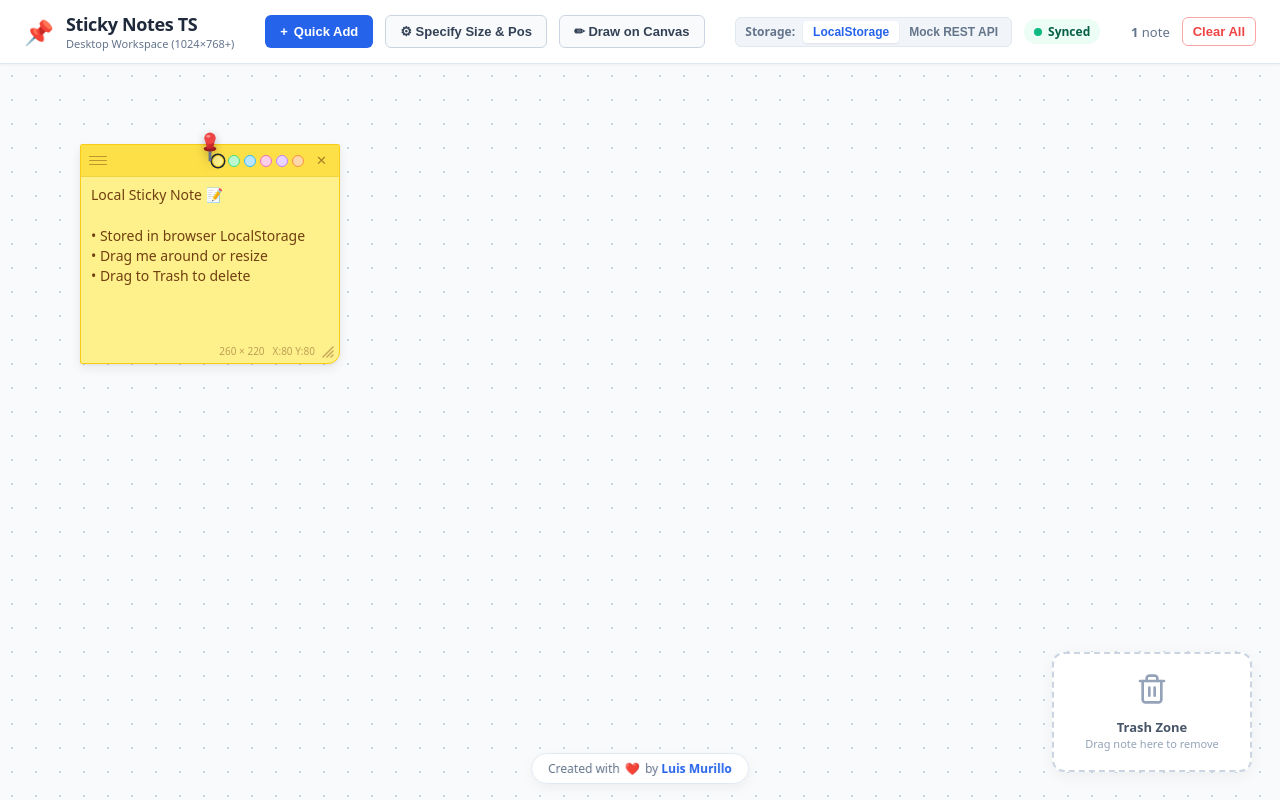
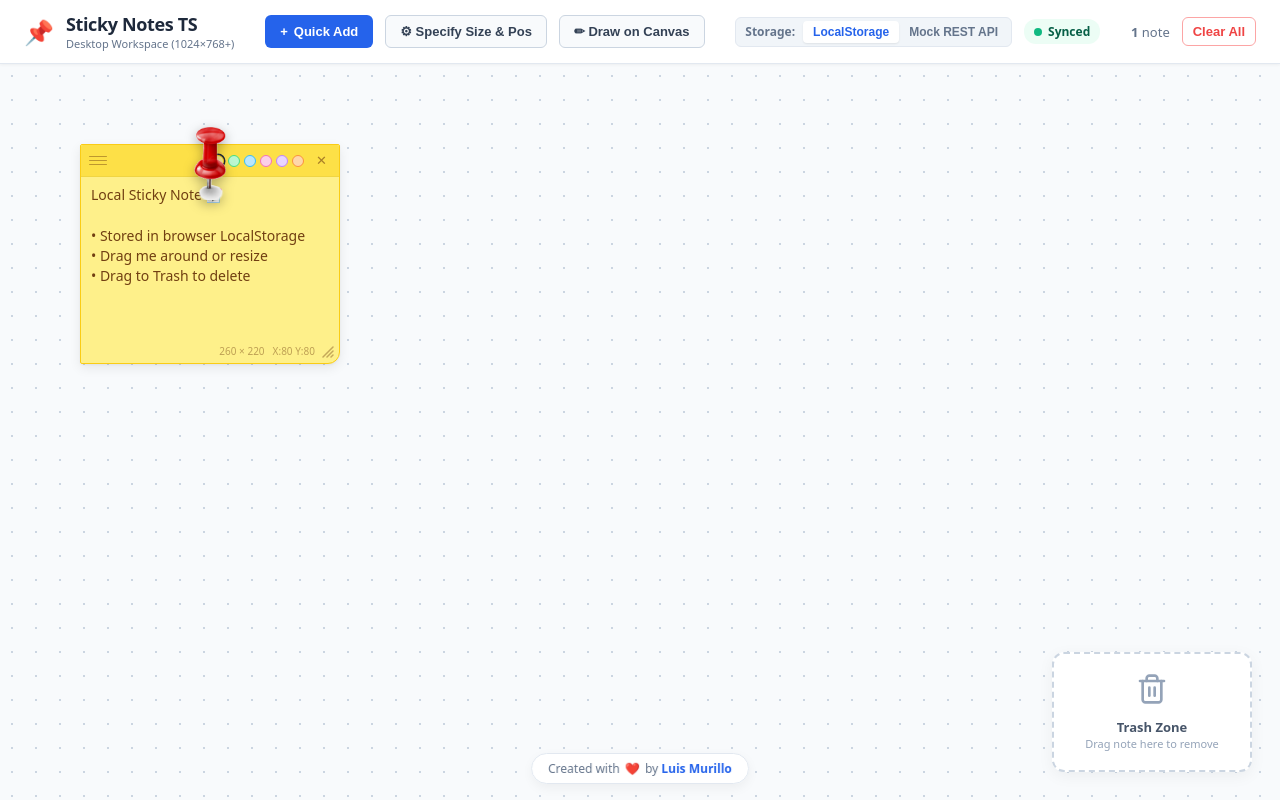
Before and after one commit to luismu/testdataartfrontend, a React (Vite) app: page / in a window 1280 px wide. Built offline with nearby package versions, Linux system fonts and the light colour scheme.

Commit message:
feat: use real pushpin images with dynamic state for pinned and unpinned drag

```diff
--- a/src/index.css
+++ b/src/index.css
@@ -292,26 +292,45 @@ html, body, #root {
 /* Pushpin / Chincheta Element */
 .sticky-thumbtack {
   position: absolute;
-  top: -16px;
+  top: -18px;
   left: 50%;
   transform: translateX(-50%) translateY(0) scale(1) rotate(0deg);
-  opacity: 1;
   pointer-events: none;
-  z-index: 20;
-  transition: transform 0.22s cubic-bezier(0.34, 1.56, 0.64, 1), opacity 0.18s ease;
-  filter: drop-shadow(0 3px 5px rgba(0, 0, 0, 0.28));
+  z-index: 25;
+  transition: transform 0.22s cubic-bezier(0.34, 1.56, 0.64, 1);
+  filter: drop-shadow(0 4px 6px rgba(0, 0, 0, 0.3));
 }
 
 .sticky-thumbtack.unpinned {
-  transform: translateX(-50%) translateY(-24px) scale(0.2) rotate(-20deg);
-  opacity: 0;
-  transition: transform 0.16s ease-in, opacity 0.14s ease-in;
+  transform: translateX(-50%) translateY(-26px) scale(1.08) rotate(-10deg);
+  filter: drop-shadow(0 10px 14px rgba(0, 0, 0, 0.22));
 }
 
-.thumbtack-svg {
+.thumbtack-img {
   display: block;
-  width: 34px;
-  height: 34px;
+  user-select: none;
+  -webkit-user-drag: none;
+  transition: opacity 0.15s ease, transform 0.15s ease;
+}
+
+.thumbtack-img.pin-pinned {
+  width: 32px;
+  height: auto;
+}
+
+.thumbtack-img.pin-unpinned {
+  width: 28px;
+  height: auto;
+}
+
+.thumbtack-img.visible {
+  display: block;
+  opacity: 1;
+}
+
+.thumbtack-img.hidden {
+  display: none;
+  opacity: 0;
 }
 
 /* Header & Drag Area */
--- a/src/presentation/components/StickyNote.tsx
+++ b/src/presentation/components/StickyNote.tsx
@@ -120,33 +120,23 @@ export const StickyNote: React.FC<StickyNoteProps> = memo(
         }}
         onPointerDown={() => onBringToFront(note.id)}
       >
-        {/* Pushpin / Chincheta (pulls out during drag, pins back on release) */}
+        {/* Pushpin / Chincheta (switches between pinned and unpinned states) */}
         <div
           className={`sticky-thumbtack ${isDragging ? 'unpinned' : 'pinned'}`}
           aria-hidden="true"
         >
-          <svg
-            viewBox="0 0 24 24"
-            width="34"
-            height="34"
-            fill="none"
-            className="thumbtack-svg"
-          >
-            <path d="M12 15V22" stroke="#64748b" strokeWidth="2" strokeLinecap="round" />
-            <ellipse cx="12" cy="14" rx="4.5" ry="1.8" fill="#991b1b" />
-            <path
-              d="M8.5 7C8.5 7 9.5 13 10 14H14C14.5 13 15.5 7 15.5 7H8.5Z"
-              fill="url(#pinGradient)"
-            />
-            <circle cx="12" cy="6.5" r="4" fill="#ef4444" />
-            <ellipse cx="10.8" cy="5.2" rx="1.5" ry="0.9" fill="#fca5a5" opacity="0.8" />
-            <defs>
-              <linearGradient id="pinGradient" x1="8.5" y1="7" x2="15.5" y2="14" gradientUnits="userSpaceOnUse">
-                <stop stopColor="#ef4444" />
-                <stop offset="1" stopColor="#b91c1c" />
-              </linearGradient>
-            </defs>
-          </svg>
+          <img
+            src="/pin-pinned.png"
+            alt=""
+            className={`thumbtack-img pin-pinned ${!isDragging ? 'visible' : 'hidden'}`}
+            draggable={false}
+          />
+          <img
+            src="/pin-unpinned.png"
+            alt=""
+            className={`thumbtack-img pin-unpinned ${isDragging ? 'visible' : 'hidden'}`}
+            draggable={false}
+          />
         </div>
 
         {/* Note Header / Drag Handle */}
```
Also changed, not shown: public/pin-pinned.png (added), public/pin-unpinned.png (added).
